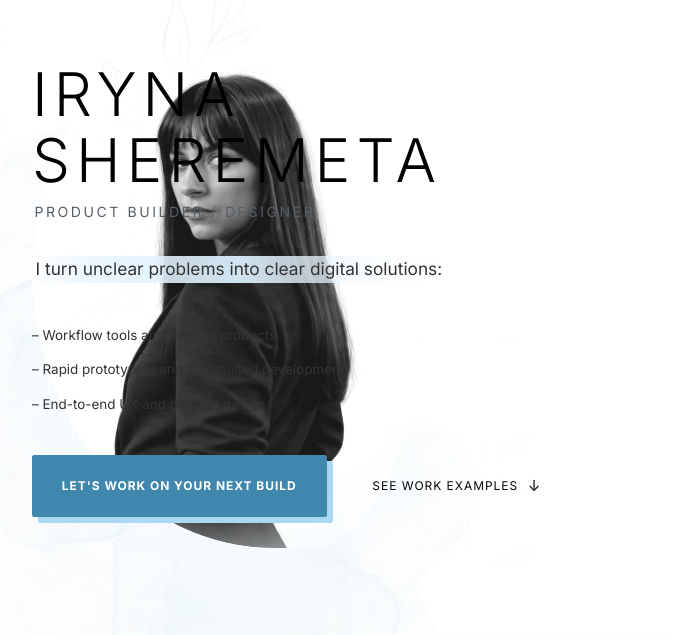
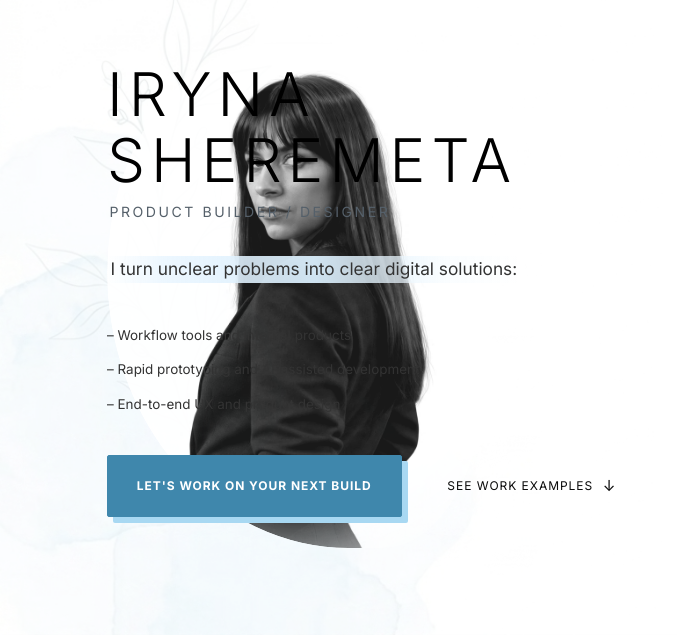
Before and after one commit to Irene2828/porfoliojuly, a Next.js app: page / in a window 1280 px wide. Shown: the part 165-800 px from the top of the page, without its empty margins (0-677 px from the left). Built offline with nearby package versions, Linux system fonts and the light colour scheme; no server answers; the database is empty; a web font is replaced by a local one.

Commit message:
Hero: shift content 5% more towards the center by narrowing max-width

```diff
--- a/src/app/components/Hero.css
+++ b/src/app/components/Hero.css
@@ -1,6 +1,6 @@
 .hero-section {
   --hero-visual-width: min(30vw, 380px);
-  --hero-inner-width: min(calc(100vw - 4rem), 1232px); /* 1296px - 4rem padding */
+  --hero-inner-width: min(calc(100vw - 4rem), 1066px); /* 1130px - 4rem padding */
   --hero-column-swap-distance: calc(var(--hero-inner-width) - 100%);
   --hero-image-swap-distance: calc(var(--hero-inner-width) - 100%);
   --hero-corner-size: min(28vw, 360px);
@@ -66,6 +66,7 @@
   justify-content: space-between;
   gap: clamp(2.25rem, 5vw, 4rem);
   width: 100%;
+  max-width: 1130px;
   transform: translateY(5vh);
   position: relative;
   z-index: 2;
```
